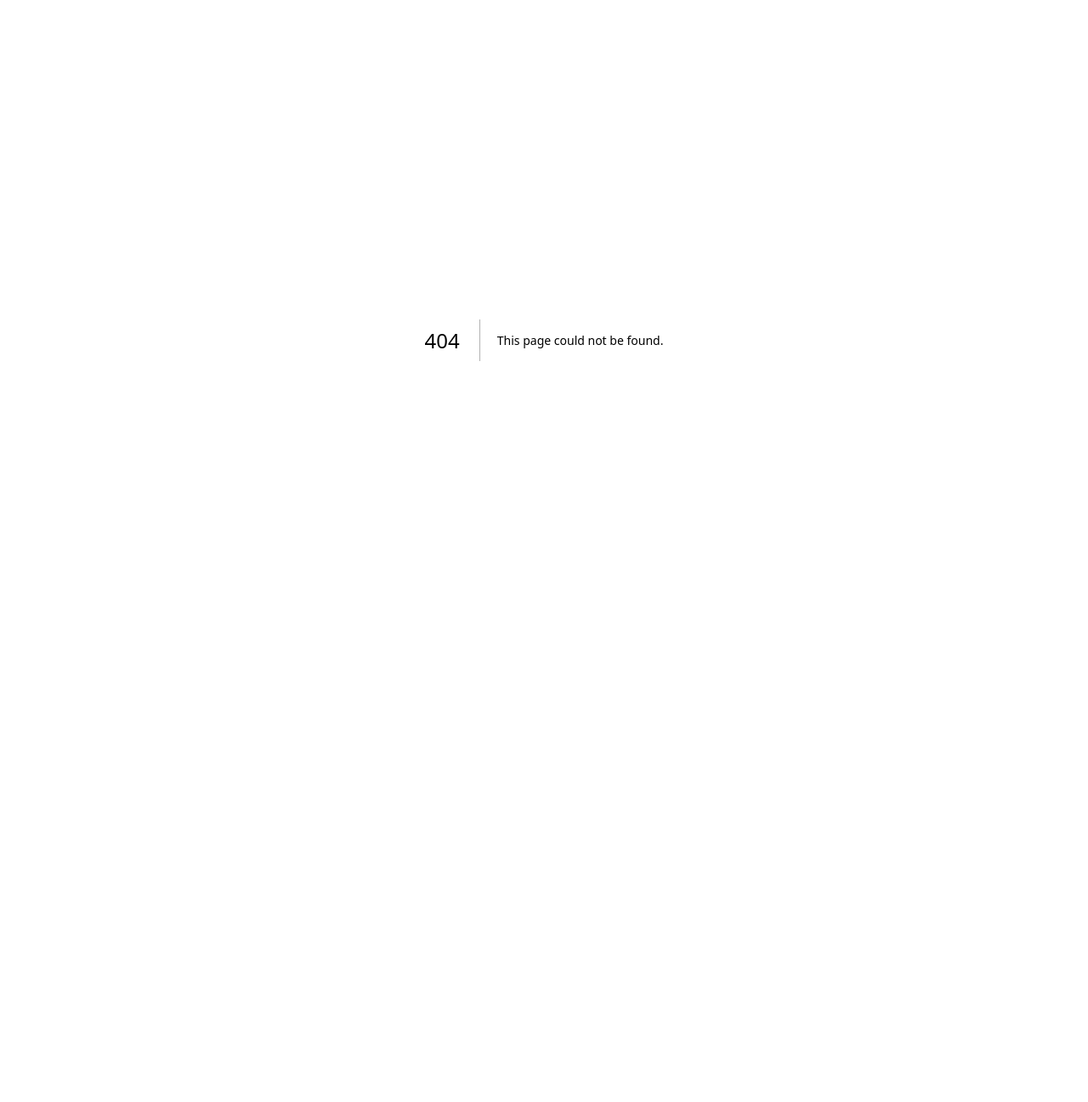
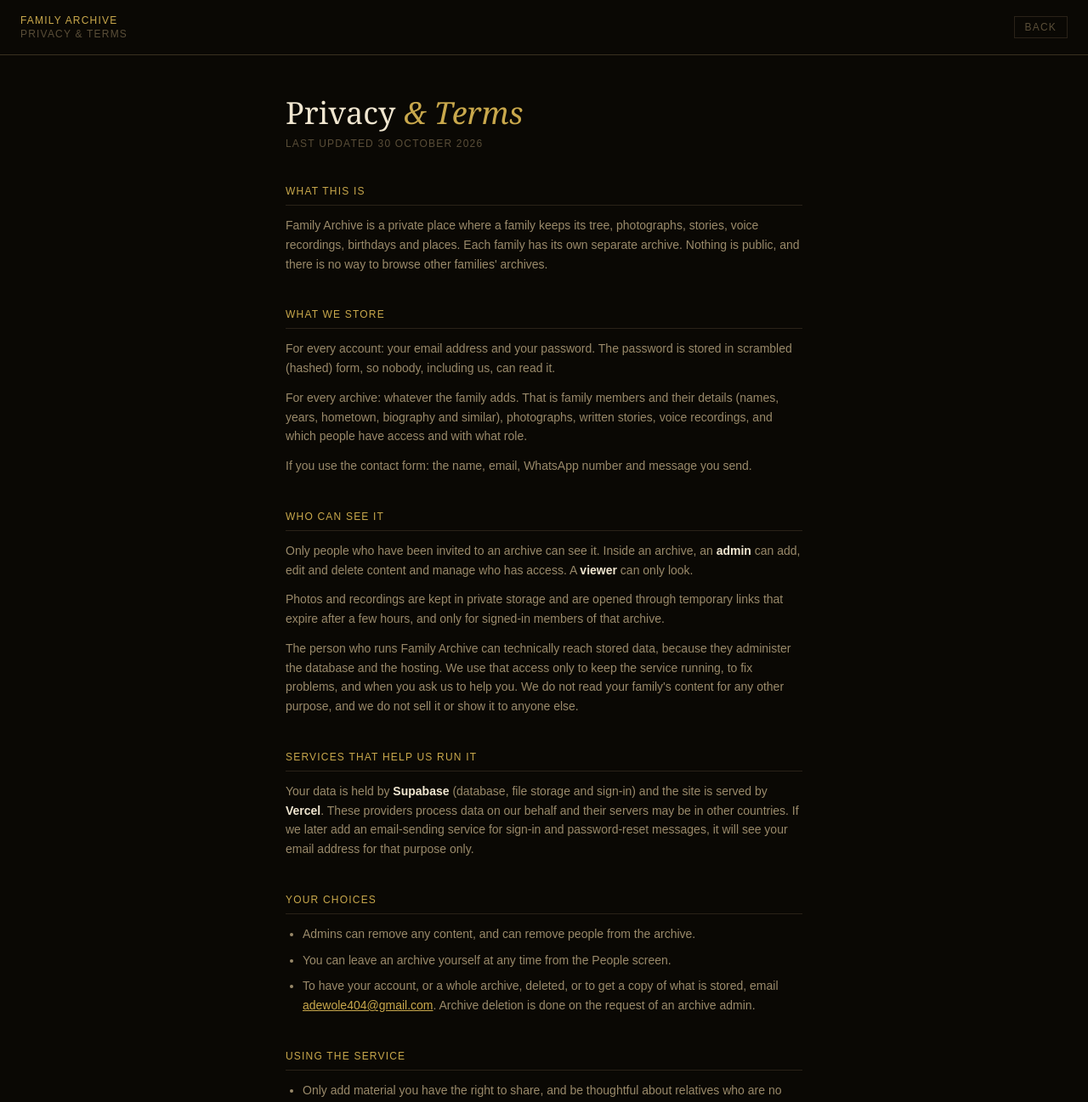
Before and after one commit to Peored/family-archive, a Next.js app: page /privacy in a window 1280 px wide. Before the commit this address had no page. Shown: the top 1297 px of the page at 85% size. Before the commit the page ends 800 px from the top, so only its background shows below. Built offline with nearby package versions, Linux system fonts and the light colour scheme.

Commit message:
Add privacy and terms page

```diff
--- a/app/join/page.tsx
+++ b/app/join/page.tsx
@@ -192,6 +192,11 @@ function JoinInner() {
                 </button>
               </div>
             )}
+
+            <p className="mt-6 text-[#3A3020] text-xs tracking-widest">
+              BY CONTINUING YOU AGREE TO OUR{' '}
+              <a href="/privacy" target="_blank" rel="noreferrer" className="underline hover:text-[#9A8A6A]">PRIVACY &amp; TERMS</a>
+            </p>
           </>
         )}
       </div>
--- a/app/page.tsx
+++ b/app/page.tsx
@@ -213,6 +213,9 @@ export default function Home() {
           {signingIn ? 'ENTERING...' : 'ENTER THE ARCHIVE'}
         </button>
         <p className="text-[#3A3020] text-xs mt-6 tracking-widest">ACCESS BY INVITATION ONLY</p>
+        <p className="mt-2">
+          <a href="/privacy" className="text-[#5A4E38] text-xs tracking-widest hover:text-[#9A8A6A]">PRIVACY &amp; TERMS</a>
+        </p>
         <div className="mt-3">
           <button
             onClick={() => router.push('/contact')}
--- /dev/null
+++ b/app/privacy/page.tsx
@@ -0,0 +1,123 @@
+import type { Metadata } from 'next'
+import Link from 'next/link'
+
+export const metadata: Metadata = {
+  title: 'Privacy & Terms · Family Archive',
+  description: 'What Family Archive stores, who can see it, and how to have it removed.',
+}
+
+// Change these two lines to your own details.
+const CONTACT_EMAIL = 'adewole404@gmail.com'
+const LAST_UPDATED = '30 October 2026'
+
+function Section({ title, children }: { title: string; children: React.ReactNode }) {
+  return (
+    <section className="mb-10">
+      <h2 className="text-[#C9A84C] text-xs tracking-widest mb-3 border-b border-[#2A2218] pb-2 uppercase">{title}</h2>
+      <div className="text-[#9A8A6A] text-sm leading-relaxed space-y-3">{children}</div>
+    </section>
+  )
+}
+
+export default function Privacy() {
+  return (
+    <main className="min-h-screen bg-[#0A0804] text-[#F0E6D0]">
+      <header className="border-b border-[#3A3020] px-6 py-4 flex items-center justify-between">
+        <div>
+          <p className="text-[#C9A84C] text-xs tracking-widest">FAMILY ARCHIVE</p>
+          <p className="text-[#5A4E38] text-xs tracking-widest">PRIVACY &amp; TERMS</p>
+        </div>
+        <Link href="/" className="text-[#5A4E38] text-xs tracking-widest border border-[#2A2218] px-3 py-1 hover:text-[#9A8A6A]">
+          BACK
+        </Link>
+      </header>
+
+      <div className="max-w-2xl mx-auto px-4 md:px-8 py-12">
+        <h1 className="text-4xl font-light mb-2" style={{ fontFamily: 'Georgia,serif' }}>
+          Privacy <em className="text-[#C9A84C]">&amp; Terms</em>
+        </h1>
+        <p className="text-[#5A4E38] text-xs tracking-widest mb-10">LAST UPDATED {LAST_UPDATED.toUpperCase()}</p>
+
+        <Section title="What this is">
+          <p>
+            Family Archive is a private place where a family keeps its tree, photographs, stories,
+            voice recordings, birthdays and places. Each family has its own separate archive.
+            Nothing is public, and there is no way to browse other families&apos; archives.
+          </p>
+        </Section>
+
+        <Section title="What we store">
+          <p>For every account: your email address and your password. The password is stored in scrambled (hashed) form, so nobody, including us, can read it.</p>
+          <p>
+            For every archive: whatever the family adds. That is family members and their details
+            (names, years, hometown, biography and similar), photographs, written stories,
+            voice recordings, and which people have access and with what role.
+          </p>
+          <p>If you use the contact form: the name, email, WhatsApp number and message you send.</p>
+        </Section>
+
+        <Section title="Who can see it">
+          <p>
+            Only people who have been invited to an archive can see it. Inside an archive, an
+            <strong className="text-[#F0E6D0]"> admin</strong> can add, edit and delete content and
+            manage who has access. A <strong className="text-[#F0E6D0]">viewer</strong> can only look.
+          </p>
+          <p>
+            Photos and recordings are kept in private storage and are opened through temporary
+            links that expire after a few hours, and only for signed-in members of that archive.
+          </p>
+          <p>
+            The person who runs Family Archive can technically reach stored data, because they
+            administer the database and the hosting. We use that access only to keep the service
+            running, to fix problems, and when you ask us to help you. We do not read your
+            family&apos;s content for any other purpose, and we do not sell it or show it to anyone else.
+          </p>
+        </Section>
+
+        <Section title="Services that help us run it">
+          <p>
+            Your data is held by <strong className="text-[#F0E6D0]">Supabase</strong> (database,
+            file storage and sign-in) and the site is served by <strong className="text-[#F0E6D0]">Vercel</strong>.
+            These providers process data on our behalf and their servers may be in other countries.
+            If we later add an email-sending service for sign-in and password-reset messages, it
+            will see your email address for that purpose only.
+          </p>
+        </Section>
+
+        <Section title="Your choices">
+          <ul className="list-disc pl-5 space-y-2">
+            <li>Admins can remove any content, and can remove people from the archive.</li>
+            <li>You can leave an archive yourself at any time from the People screen.</li>
+            <li>
+              To have your account, or a whole archive, deleted, or to get a copy of what is stored,
+              email <a className="text-[#C9A84C] underline" href={`mailto:${CONTACT_EMAIL}`}>{CONTACT_EMAIL}</a>.
+              Archive deletion is done on the request of an archive admin.
+            </li>
+          </ul>
+        </Section>
+
+        <Section title="Using the service">
+          <ul className="list-disc pl-5 space-y-2">
+            <li>Only add material you have the right to share, and be thoughtful about relatives who are no longer able to give permission, or who are private.</li>
+            <li>Keep your password to yourself and only invite people you trust.</li>
+            <li>Do not use the service to harass, to break the law, or to store anything that harms others.</li>
+            <li>We may remove an archive or account that is used this way.</li>
+            <li>
+              The service is provided as it is. We take care to keep it safe and working, but we cannot
+              promise it will never have errors or downtime, so please keep your own copies of
+              anything you cannot afford to lose.
+            </li>
+          </ul>
+        </Section>
+
+        <Section title="Changes and contact">
+          <p>
+            If this page changes in a way that matters, we will update the date above and let
+            archive admins know. Questions or requests:{' '}
+            <a className="text-[#C9A84C] underline" href={`mailto:${CONTACT_EMAIL}`}>{CONTACT_EMAIL}</a>.
+          </p>
+        </Section>
+      </div>
+    </main>
+  )
+}
```
